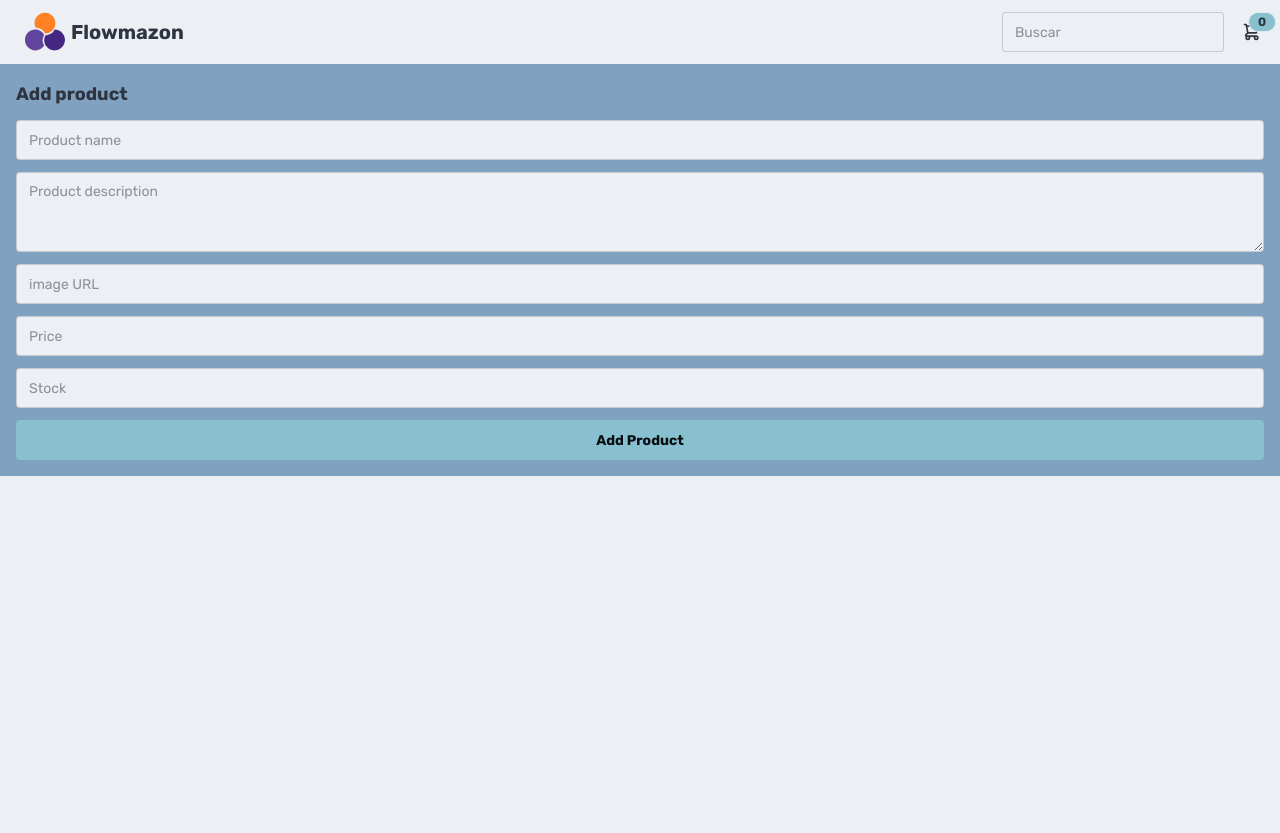
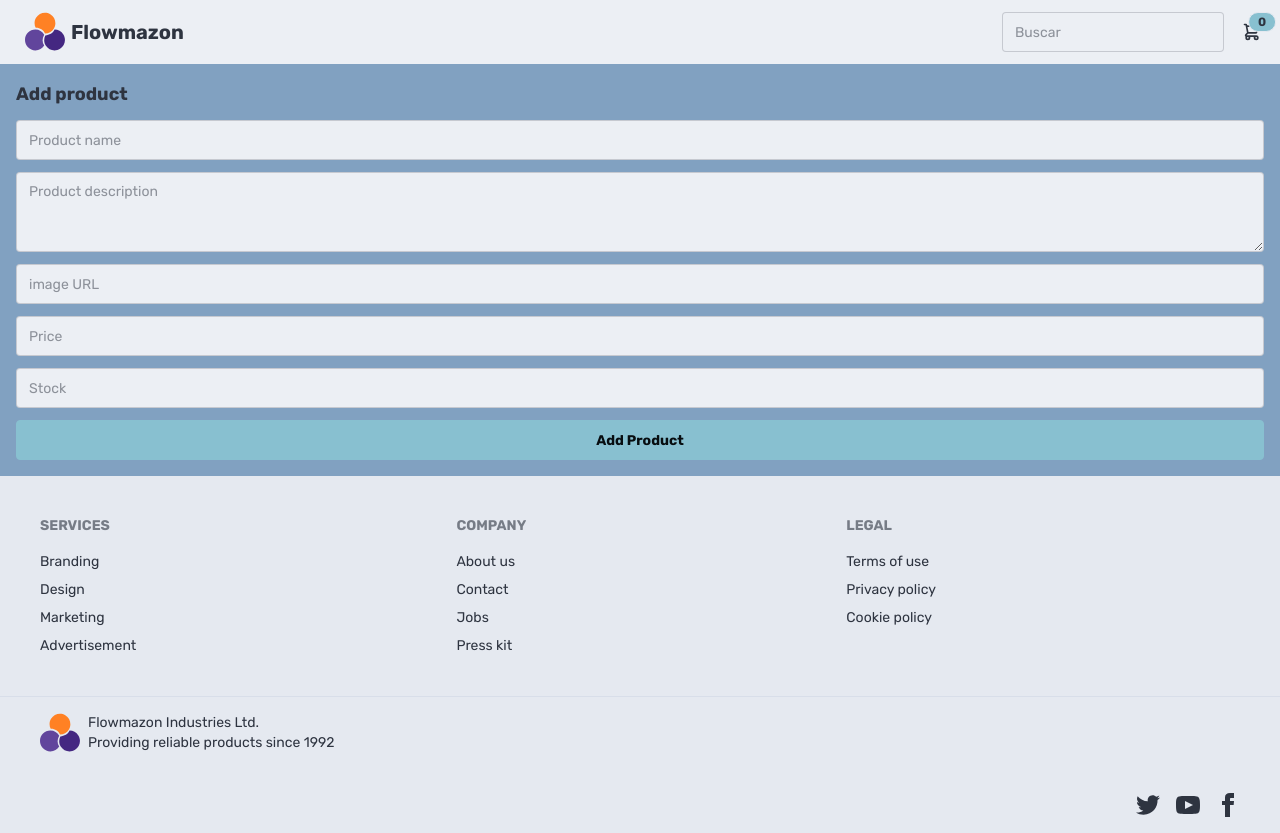
Before and after one commit to Kevin-Olazo/my-first-app, a Next.js app: page /add-product in a window 1280 px wide. Before the commit the page ends 800 px from the top, so only its background shows below. Built offline with nearby package versions, Linux system fonts and the light colour scheme; no server answers.

Commit message:
[feat]: added footer

```diff
--- /dev/null
+++ b/src/app/Footer.tsx
@@ -0,0 +1,94 @@
+export default function Footer() {
+  return (
+    <div className="bg-base-200">
+      <footer className="footer sm:footer-horizontal bg-base-200 text-base-content p-10 max-w-7xl m-auto">
+        <nav>
+          <h6 className="footer-title">Services</h6>
+          <a className="link link-hover">Branding</a>
+          <a className="link link-hover">Design</a>
+          <a className="link link-hover">Marketing</a>
+          <a className="link link-hover">Advertisement</a>
+        </nav>
+        <nav>
+          <h6 className="footer-title">Company</h6>
+          <a className="link link-hover">About us</a>
+          <a className="link link-hover">Contact</a>
+          <a className="link link-hover">Jobs</a>
+          <a className="link link-hover">Press kit</a>
+        </nav>
+        <nav>
+          <h6 className="footer-title">Legal</h6>
+          <a className="link link-hover">Terms of use</a>
+          <a className="link link-hover">Privacy policy</a>
+          <a className="link link-hover">Cookie policy</a>
+        </nav>
+      </footer>
+      <footer className="footer bg-base-200 text-base-content border-base-300 border-t px-10 py-4 max-w-7xl m-auto">
+        <aside className="grid-flow-col items-center">
+          <svg
+            width="40"
+            height="40"
+            viewBox="0 0 50 50"
+            fill="none"
+            xmlns="http://www.w3.org/2000/svg"
+          >
+            <path
+              d="M24 41.9314C21.6974 45.578 17.6315 48 13 48C5.8203 48 0 42.1797 0 35C0 27.8203 5.8203 22 13 22C17.7611 22 21.752 24.6222 24 28.3066C21.4353 32.5327 21.2482 37.8809 24 41.9314Z"
+              fill="#61459C"
+            ></path>
+            <path
+              d="M36.9851 22C41.2978 22.0203 45.5064 24.1849 47.9607 28.1126C51.7654 34.2014 49.9138 42.2216 43.8251 46.0262C37.7363 49.8309 29.7161 47.9793 25.9115 41.8905C23.3885 37.8529 23.4974 33.0789 25.4307 29.22C30.3737 29.1555 35.0083 26.4801 36.9851 22Z"
+              fill="#442781"
+            ></path>
+            <path
+              d="M13.3889 19.8399C11.4309 15.9973 11.4265 11.2647 13.7931 7.28346C17.4618 1.11185 25.439 -0.917178 31.6106 2.75151C37.7822 6.4202 39.8112 14.3973 36.1425 20.569C33.7097 24.6615 29.4164 26.7522 25.1007 26.8019C22.7784 22.4378 18.2768 19.5443 13.3889 19.8399Z"
+              fill="#FF8124"
+            ></path>
+          </svg>
+          <p>
+            Flowmazon Industries Ltd.
+            <br />
+            Providing reliable products since 1992
+          </p>
+        </aside>
+        <nav className="md:place-self-center md:justify-self-end">
+          <div className="grid grid-flow-col gap-4">
+            <a>
+              <svg
+                xmlns="http://www.w3.org/2000/svg"
+                width="24"
+                height="24"
+                viewBox="0 0 24 24"
+                className="fill-current"
+              >
+                <path d="M24 4.557c-.883.392-1.832.656-2.828.775 1.017-.609 1.798-1.574 2.165-2.724-.951.564-2.005.974-3.127 1.195-.897-.957-2.178-1.555-3.594-1.555-3.179 0-5.515 2.966-4.797 6.045-4.091-.205-7.719-2.165-10.148-5.144-1.29 2.213-.669 5.108 1.523 6.574-.806-.026-1.566-.247-2.229-.616-.054 2.281 1.581 4.415 3.949 4.89-.693.188-1.452.232-2.224.084.626 1.956 2.444 3.379 4.6 3.419-2.07 1.623-4.678 2.348-7.29 2.04 2.179 1.397 4.768 2.212 7.548 2.212 9.142 0 14.307-7.721 13.995-14.646.962-.695 1.797-1.562 2.457-2.549z"></path>
+              </svg>
+            </a>
+            <a>
+              <svg
+                xmlns="http://www.w3.org/2000/svg"
+                width="24"
+                height="24"
+                viewBox="0 0 24 24"
+                className="fill-current"
+              >
+                <path d="M19.615 3.184c-3.604-.246-11.631-.245-15.23 0-3.897.266-4.356 2.62-4.385 8.816.029 6.185.484 8.549 4.385 8.816 3.6.245 11.626.246 15.23 0 3.897-.266 4.356-2.62 4.385-8.816-.029-6.185-.484-8.549-4.385-8.816zm-10.615 12.816v-8l8 3.993-8 4.007z"></path>
+              </svg>
+            </a>
+            <a>
+              <svg
+                xmlns="http://www.w3.org/2000/svg"
+                width="24"
+                height="24"
+                viewBox="0 0 24 24"
+                className="fill-current"
+              >
+                <path d="M9 8h-3v4h3v12h5v-12h3.642l.358-4h-4v-1.667c0-.955.192-1.333 1.115-1.333h2.885v-5h-3.808c-3.596 0-5.192 1.583-5.192 4.615v3.385z"></path>
+              </svg>
+            </a>
+          </div>
+        </nav>
+      </footer>
+    </div>
+  );
+}
--- a/src/app/layout.tsx
+++ b/src/app/layout.tsx
@@ -2,6 +2,7 @@ import type { Metadata } from "next";
 import { Rubik } from "next/font/google";
 import "./globals.css";
 import Navbar from "./Navbar/Navbar";
+import Footer from "./Footer";
 
 const rubik = Rubik({
   subsets: ["latin"], // Specify the desired subsets
@@ -24,6 +25,7 @@ export default function RootLayout({
       <body className={`${rubik.className} antialiased bg-secondary`}>
         <Navbar />
         <main className="p-4 max-w-7xl m-auto min-w-[320] ">{children}</main>
+        <Footer />
       </body>
     </html>
   );
```
